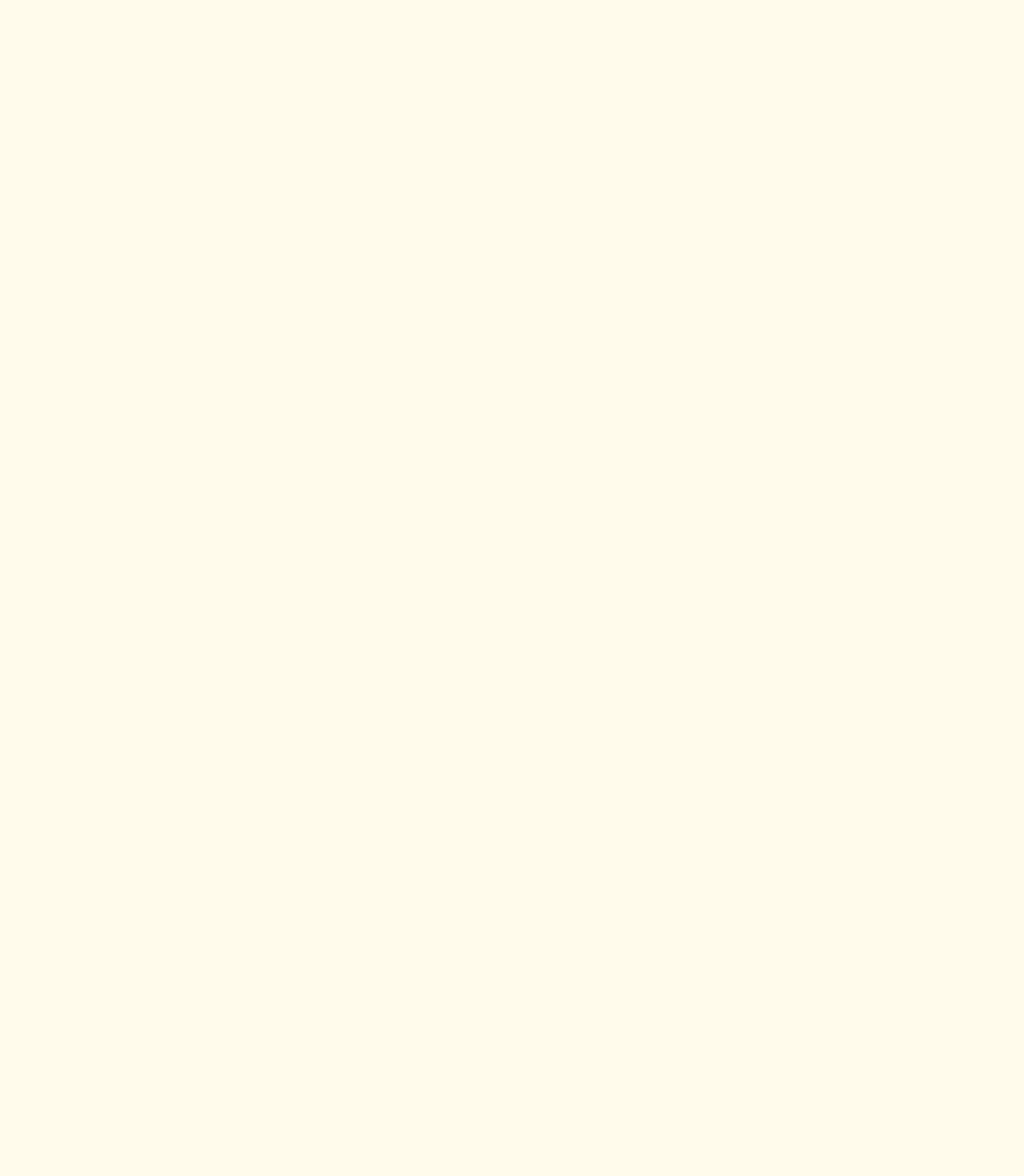
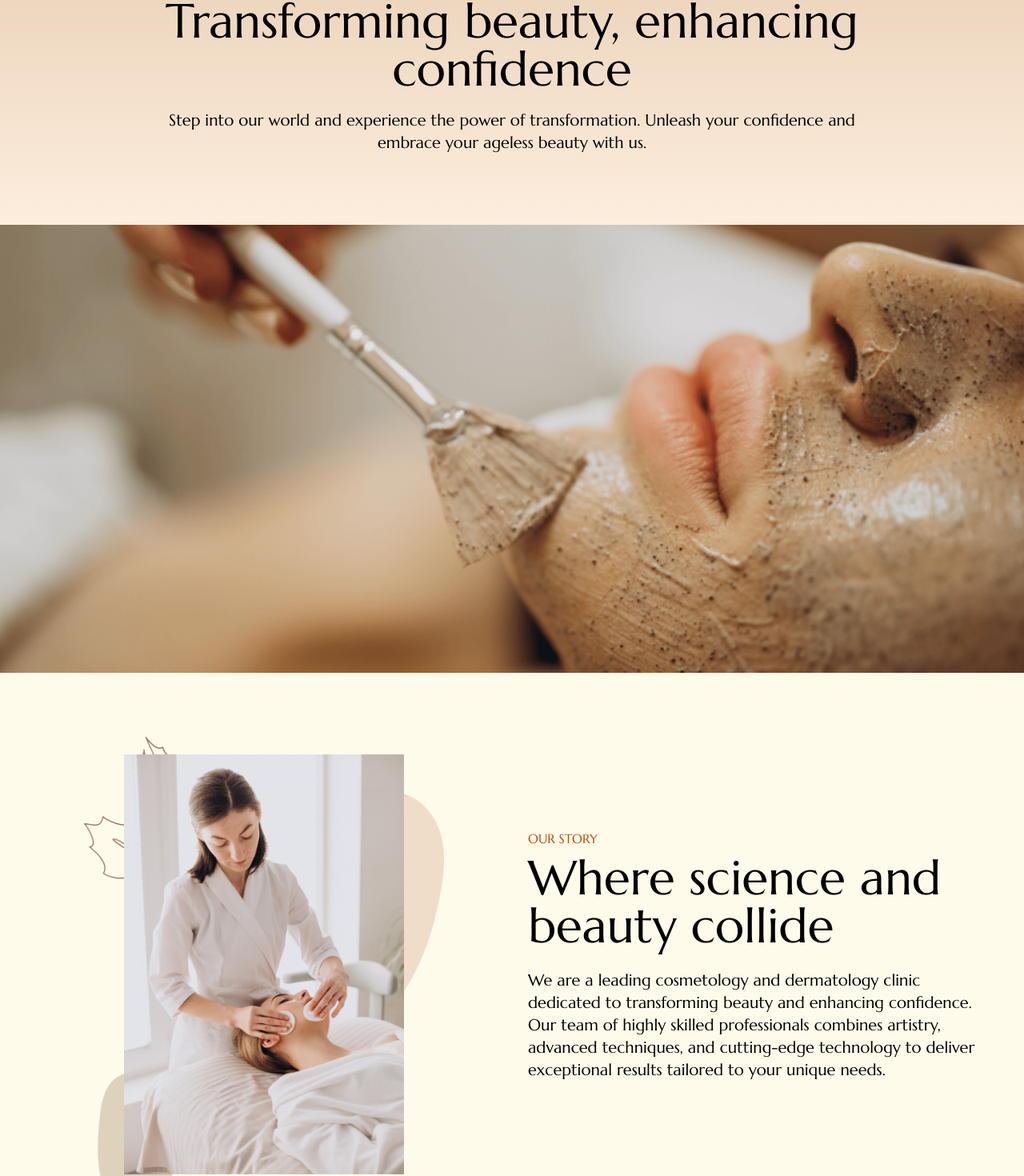
Before and after one commit to bini34/Enku_Skin_Care, a Next.js app: page /About in a window 1280 px wide. Shown: the part 255-1725 px from the top of the page at 80% size. Before the commit the page ends 800 px from the top, so only its background shows below. Built offline with nearby package versions, Linux system fonts and the light colour scheme.

Commit message:
Refactor CSS class names in About page component

```diff
--- a/src/app/About/page.tsx
+++ b/src/app/About/page.tsx
@@ -1,9 +1,74 @@
 import React from 'react'
+import Image from 'next/image'
 
 function page() {
   return (
     <main>
-      aboutus
+      <section className='w-full h-[52vh] flex flex-col justify-center items-center'
+       >
+<div className='absolute top-0 left-0 w-full h-[69vh] object-cover -z-10 ' style={{background:" linear-gradient(180deg, #DFC1A3 0%, #FEEFDF 100%)"}}></div>
+<div className='flex flex-col justify-center items-center md:w-[70%] lg:w-[70%] w-full gap-5'>
+<h2 className="text-amber-700 font-medium">ABOUT US
+</h2>
+    <h1 className="text-3xl md:text-4xl lg:text-6xl text-center text-black">
+    Transforming beauty, enhancing confidence
+
+    </h1>
+    <p className='text-center text-xl'>Step into our world and experience the power of transformation. Unleash your confidence and embrace your ageless beauty with us.
+    </p>
+</div>
+
+      </section>
+      <section className='w-full h-[70vh] '
+       style={{
+        backgroundImage: "url(/images/i4uthg4t-1024x425.png)",
+        backgroundSize: "cover",
+        backgroundPosition: "center",
+      }}>
+
+      </section>
+      <section className='w-full flex lg:flex-row flex-col md:gap-10 gap-30 p-10 pt-20 md:20'>
+  <div className="lg:w-[50%] w-full relative flex justify-center items-center h-full">
+  <Image
+    src="/images/y5h35yh.png"
+    alt="Background"
+    width={450} // Adjusted size for the first image
+    height={450}
+   // Slightly enlarges the background image
+  />
+  <div className="absolute inset-0 flex justify-center items-center">
+    <Image
+      src="/images/3y5h5yhy5f.png"
+      alt="Foreground"
+      width={350} // Adjusted size for the second image
+      height={350}
+    />
+  </div>
+</div>
+    <div className="lg:w-[50%] w-full flex flex-col justify-center gap-6">
+      <div className=" flex flex-col gap-2">
+      <h2 className="text-amber-700 lg:text-left text-center">OUR STORY
+      </h2>
+      <h1 className="text-2xl md:text-6xl lg:text-left text-center text-black">
+      Where science and beauty collide
+
+      </h1>
+      </div>
+
+      <p className="text-xl text-black lg:text-left text-center">
+      We are a leading cosmetology and dermatology clinic dedicated to transforming beauty and enhancing confidence. Our team of highly skilled professionals combines artistry, advanced techniques, and cutting-edge technology to deliver exceptional results tailored to your unique needs.
+
+      </p>
+      <div className='w-full h-auto'>
+<div className='w-[30%]'>
+  <h1></h1>
+  <p></p>
+
+</div>
+      </div>
+
+  </div>
+      </section>
     </main>
   )
 }
```
